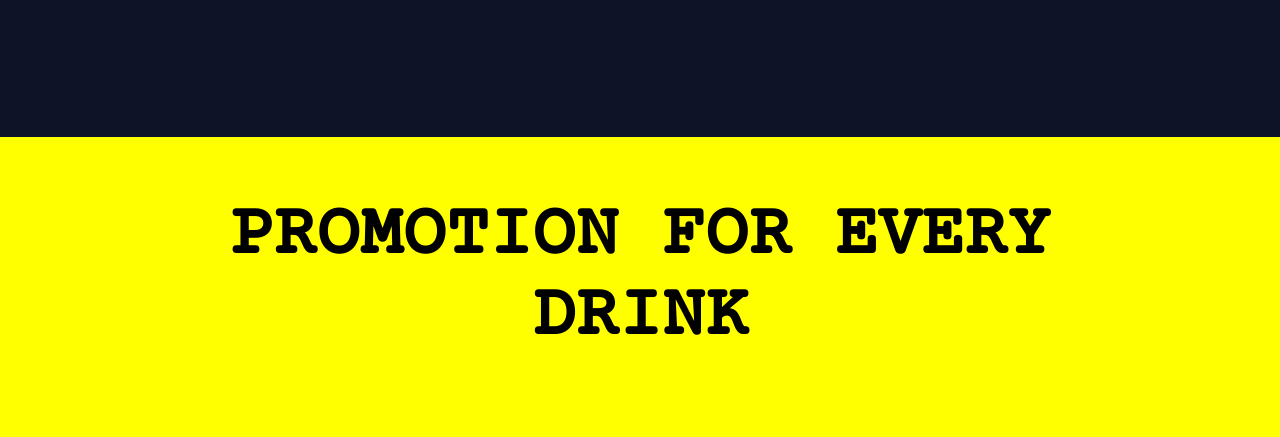
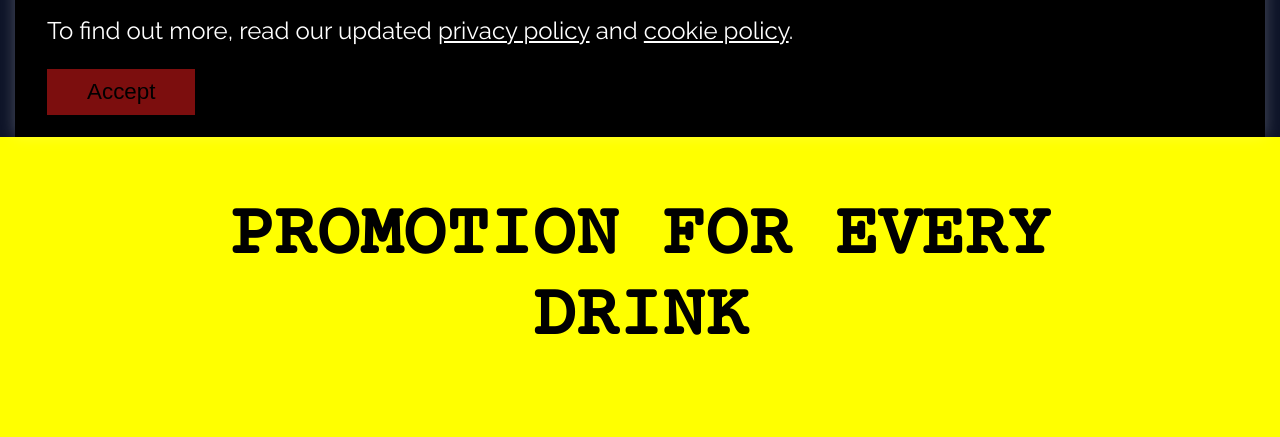
Before and after one commit to anetachwala/landingPage2, a plain HTML site: page index.html in a window 1280 px wide. Shown: the part 663-1100 px from the top of the page. Drawn offline with nearby package versions, Linux system fonts and the light colour scheme; a web font is replaced by a local one.

Commit message:
second commit

```diff
--- a/index.html
+++ b/index.html
@@ -114,6 +114,12 @@
                 <div><h1>Copyright &copy; <script>document.write( new Date().getFullYear() );</script> | Miami Beach Cocktail Bar</h1></div>
             </footer>
 
+            <section class="cookie-container">
+                <p>We use cookies to improve your experience on our site and to show you relevant advertising.</p>
+                <p>To find out more, read our updated <a href="#">privacy policy</a> and <a href="#">cookie policy</a>.</p>
+                <button class="cookie-button">Accept</button>
+            </section>
+
         </div>
 
         <script type="text/javascript" src="miamibeach.js"></script>
--- a/miamibeach.css
+++ b/miamibeach.css
@@ -1044,3 +1044,40 @@ i:hover {
 .footer h1 {
     padding: 1em;
 }
+
+/*-----------------Cookie-container---------------*/
+
+.cookie-container {
+    position: fixed;
+    font-family: 'Raleway', sans-serif;
+    bottom: -100%;
+    left: 15px;
+    right: 15px;
+    z-index: 60;
+    background: black;
+    color: white;
+    padding: 0 2em;
+    transition: 2s;
+    box-shadow: 0 -2px 14px rgba(255, 255, 255, 0.253);
+}
+
+.cookie-container.active {
+    bottom: 0;
+}
+
+.cookie-container h1{
+    font-size: 1rem;
+}
+
+.cookie-container a {
+    color: white;
+}
+
+.cookie-button {
+    background:rgba(151, 18, 18, 0.822);
+    border: none;
+    padding: 10px 40px;
+    margin-bottom: 1em;
+    font-size: 1.4rem;
+    cursor: pointer;
+}
--- a/miamibeach.js
+++ b/miamibeach.js
@@ -3,9 +3,19 @@ const button = document.querySelector(".btn1-code");
 const phoneNumber = document.querySelector("#number");
 const warning = document.querySelector("#your-code");
 const yourCode = "Your code: ";
+const cookieBox = document.querySelector(".cookie-container");
+const cookieBtn = document.querySelector(".cookie-button");
 
 
 
+cookieBtn.addEventListener('click', () => {
+    cookieBox.classList.remove('active');
+})
+
+setTimeout(() => {
+    cookieBox.classList.add("active");
+
+}, 1000);
 
 
 
```
Also changed, not shown: 1 other file.
